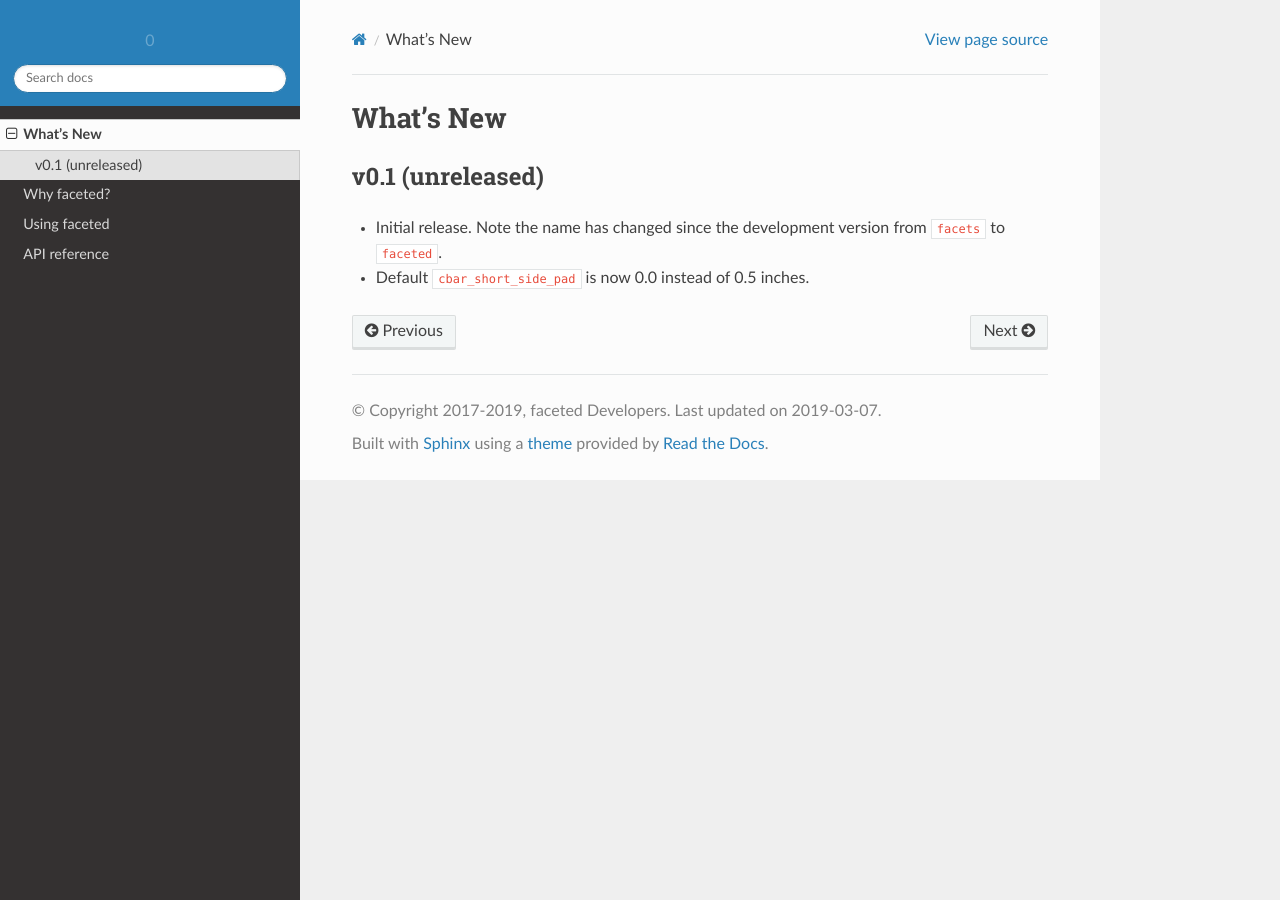
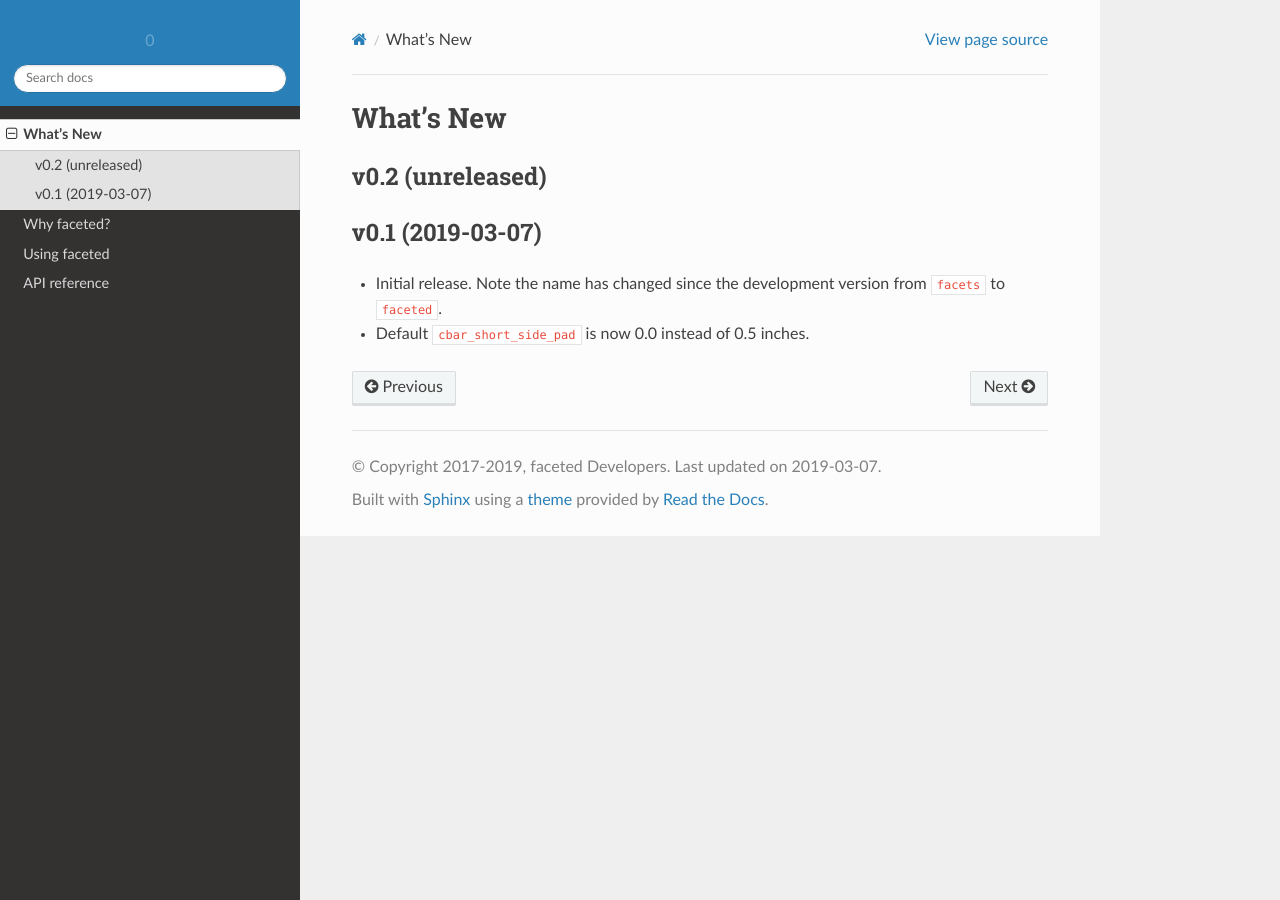
Before and after one commit to spencerkclark/faceted, a Sphinx documentation site: the page built from doc/whats-new.rst, in a window 1280 px wide. Built offline with Sphinx 7.4.7 and the Read the Docs theme 2.0.0, drawn with Linux system fonts in a browser that asks for light colours.

Commit message:
Revert to dev version

```diff
--- a/doc/whats-new.rst
+++ b/doc/whats-new.rst
@@ -4,9 +4,14 @@
 What's New
 ##########
 
+.. _whats-new.0.2:
+
+v0.2 (unreleased)
+=================
+
 .. _whats-new.0.1:
 
-v0.1 (unreleased)
+v0.1 (2019-03-07)
 =================
 
 - Initial release.  Note the name has changed since the development version from
```
